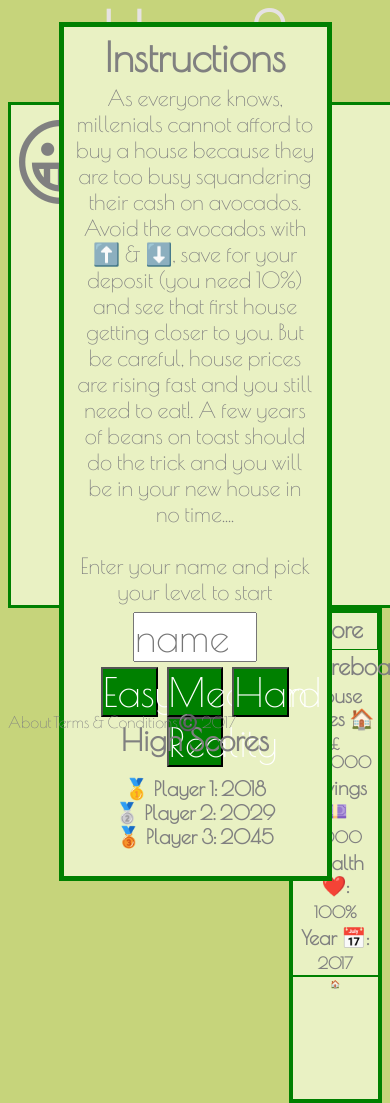
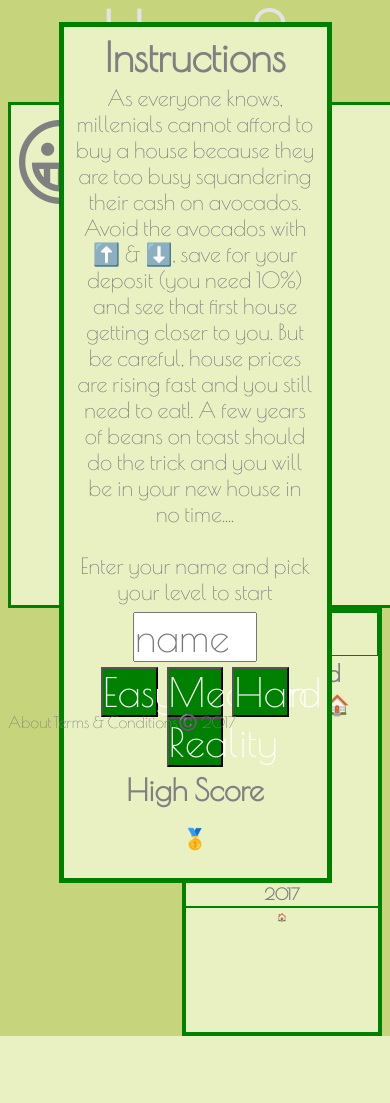
Before and after one commit to mjwim/wdi-first-project, a PHP site: page / in a window 390 px wide; the page is wider, and only the part inside the window is pictured. Shown: the part 105-1208 px from the top of that part. After the commit the page ends 1141 px from the top of that part, so only its background shows below. Run offline with PHP 8.4, Linux system fonts and the light colour scheme; some libraries are stand-ins or nearby versions.

Commit message:
high score local storage working'

```diff
--- a/css/style.css
+++ b/css/style.css
@@ -177,7 +177,6 @@
   margin: 0 auto;
   top: 15%;
   left: 15%;
-  /*height: 70%;*/
   width: 70%;
   border: solid 5px green;
   background-color: #e9f1c3;
@@ -198,10 +197,10 @@
 .youLose {
   position: absolute;
   margin: 0 auto;
-  top: 15%;
+  top: 30%;
   left: 15%;
-  height: 70%;
   width: 70%;
+  padding: 5%;
   border: solid 5px green;
   background-color: #e9f1c3;
   color: grey;
@@ -214,9 +213,9 @@
 .youWin {
   position: absolute;
   margin: 0 auto;
-  top: 15%;
+  top: 30%;
   left: 15%;
-  height: 70%;
+  padding: 5%;
   width: 70%;
   border: solid 5px green;
   background-color: #e9f1c3;
@@ -248,10 +247,6 @@
   color: grey;
 }
 
-.levels {
-  height: 50px;
-}
-
 .start {
   position: absolute;
   left: 40%;
@@ -273,6 +268,43 @@
   color: grey;
 }
 
+@media screen and (max-width: 1200px) {
+
+.gameArea {
+  width: 700px;
+  }
+
+.foodArea {
+  width: 600px;
+  }
+
+.right {
+  width: 200px;
+  }
+}
+
+
+@media screen and (max-width: 1000px) {
+
+.gameArea {
+  width: 600px;
+  }
+.foodArea {
+  width: 500px;
+  }
+}
+
+@media screen and (max-width: 800px) {
+
+.gameArea {
+  width: 500px;
+}
+.foodArea {
+  width: 400px;
+  }
+}
+
+
 @media screen and (orientation: portrait) {
   .wrapper {
     display: none;
--- a/index.html
+++ b/index.html
@@ -57,11 +57,11 @@
         <button type="button" class="startButton reality" name="reality">Reality</button>
       </div>
       <div class="leaderboard">
-  <h2 class="leaderboardHeading">High Scores</h2>
+        <h2 class="leaderboardHeading">High Score</h2>
         <ul>
-    <li class="highScores">🥇 Player 1: 2018</li>
-    <li class="highScores">🥈 Player 2: 2029</li>
-    <li class="highScores">🥉 Player 3: 2045</li>
+          <li class="highScores">🥇<span class="bestPlayer"></span><span class="bestScore"></span></li>
+          <!-- <li class="highScores">🥈 Player 2: 2029</li> -->
+          <!-- <li class="highScores">🥉 Player 3: 2045</li> -->
         </ul>
       </div>
     </div>
--- a/js/script.js
+++ b/js/script.js
@@ -237,13 +237,27 @@
       $foodArea.empty();
       updateHighScores(year);
       $('.youWin').css('display', 'inline');
-      console.log(`You win, score = ${year}`);
     }
   }
 
   function updateHighScores(year) {
-    const $highScore = $('.highScore');
-    $highScore.text(year);
+    const $bestScore = $('.bestScore');
+    const $bestPlayer = $('.playerName');
+    const bestPlayer = $bestPlayer.text();
+    const score = parseInt(year);
+    const bestScore = localStorage.getItem('bestscore');
+    if(bestScore !== null){
+      if (score < bestScore) {
+        localStorage.setItem('bestScore', score);
+        localStorage.setItem('bestPlayer', bestPlayer);
+      }
+    } else {
+      localStorage.setItem('bestScore', score);
+      localStorage.setItem('bestPlayer', bestPlayer);
+    }
+    $bestScore.text(year);
+    const $leaderboardBestPlayer = $('.bestPlayer');
+    $leaderboardBestPlayer.text(bestPlayer);
   }
 
   function clear(timer) {
```
Lines whose indentation alone changed are shown as unchanged.
